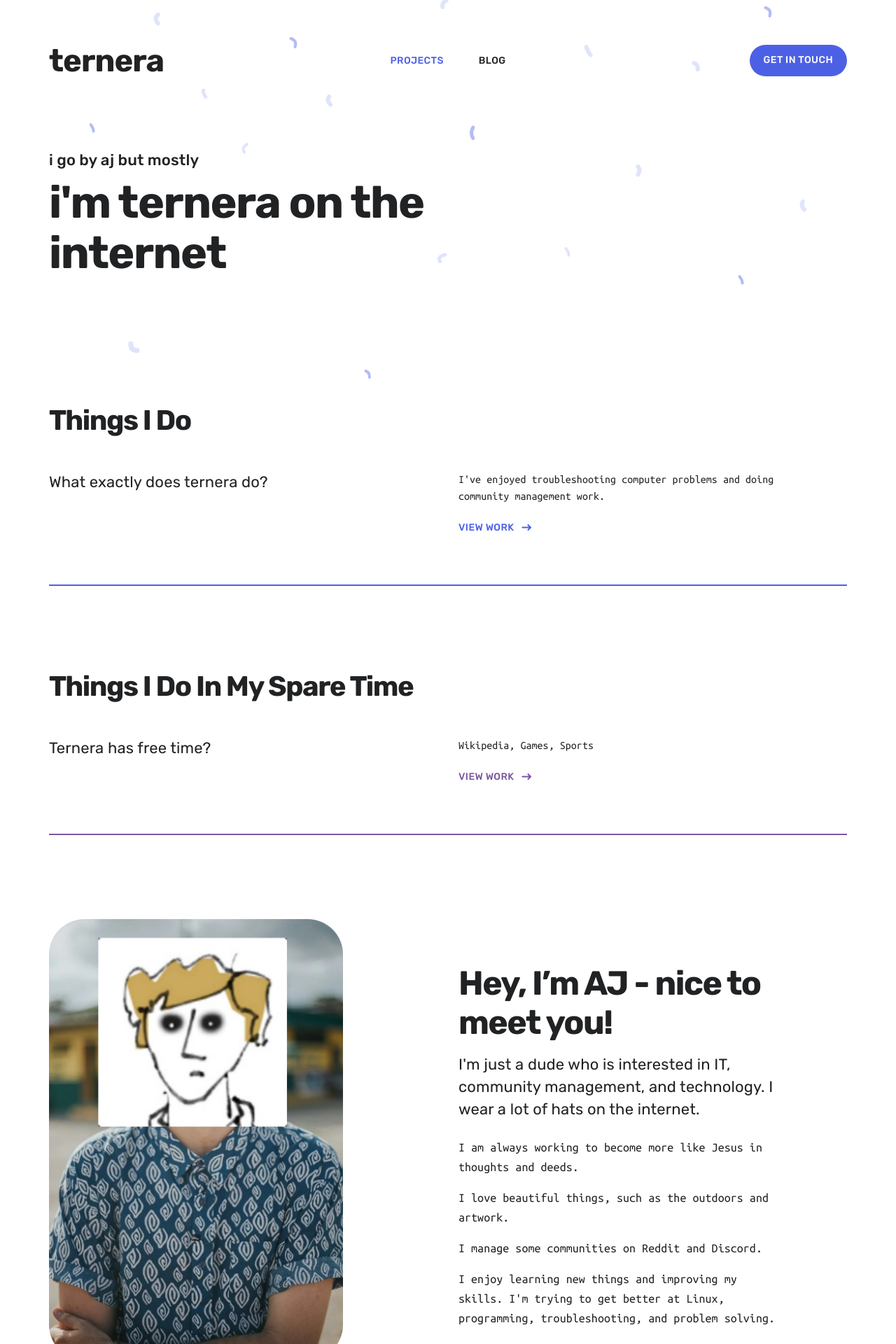
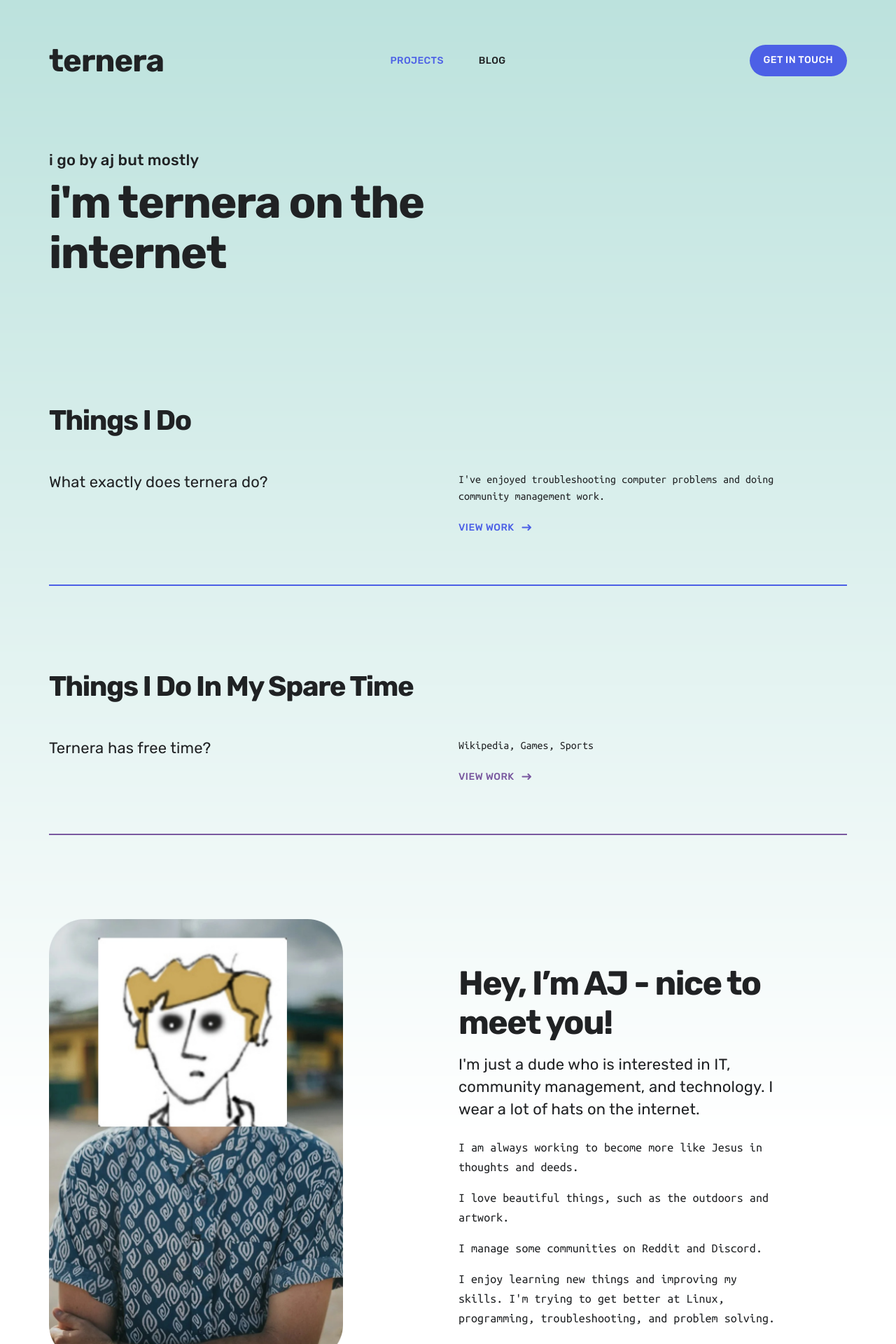
Before and after one commit to ternera/ternera.org, a Jekyll site: the page built from index.html, in a window 1280 px wide. Shown: the top 1920 px of the page at 70% size. Built offline with Jekyll 4.4.1, drawn with Linux system fonts in a browser that asks for light colours; nearby versions of some CDN libraries.

Commit message:
Update settings.yml

```diff
--- a/_data/settings.yml
+++ b/_data/settings.yml
@@ -14,7 +14,7 @@ menu_settings:
       url: '/blog/'
 
 hero_settings:
-  background_image: /images/backgrounds/background-hero.svg
+  background_image: /images/backgrounds/gradient.png
 
 social_settings:
   reddit_url: 'https://reddit.com/u/ternera'
```
